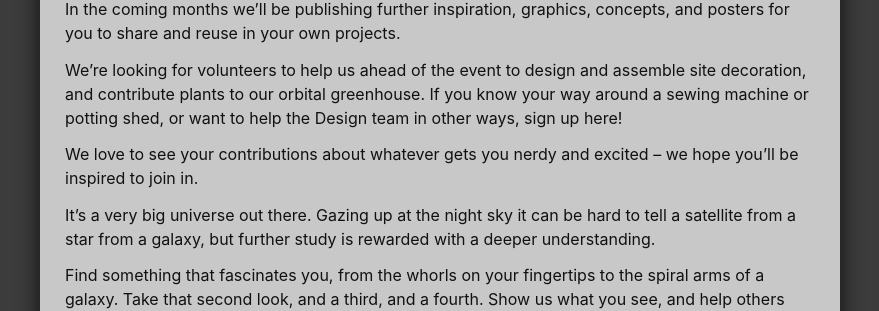
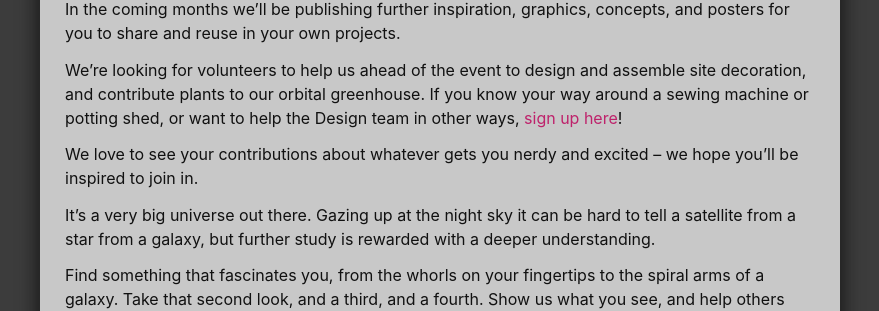
Before and after one commit to emfcamp/blog, a Jekyll site: the page built from _posts/2025-11-28-theme-announcement.md, in a window 1280 px wide. Shown: the part 320-631 px from the top of the page, without its empty margins (200-1079 px from the left). Built offline with Jekyll 4.4.1, drawn with Linux system fonts in a browser that asks for light colours; part of the change alters nothing that is shown.

Commit message:
Fix signup link

```diff
--- a/_posts/2025-11-28-theme-announcement.md
+++ b/_posts/2025-11-28-theme-announcement.md
@@ -9,7 +9,7 @@ Not just outer space, though – we want to celebrate discovery, engineering, ex
 
 In the coming months we’ll be publishing further inspiration, graphics, concepts, and posters for you to share and reuse in your own projects.
 
-We’re looking for volunteers to help us ahead of the event to design and assemble site decoration, and contribute plants to our orbital greenhouse. If you know your way around a sewing machine or potting shed, or want to help the Design team in other ways, sign up here!
+We’re looking for volunteers to help us ahead of the event to design and assemble site decoration, and contribute plants to our orbital greenhouse. If you know your way around a sewing machine or potting shed, or want to help the Design team in other ways, [sign up here](https://grist.orga.emfcamp.org/4DBH2QnXLavW/Design/p/16)!
 
 We love to see your contributions about whatever gets you nerdy and excited – we hope you’ll be inspired to join in.
 
```
